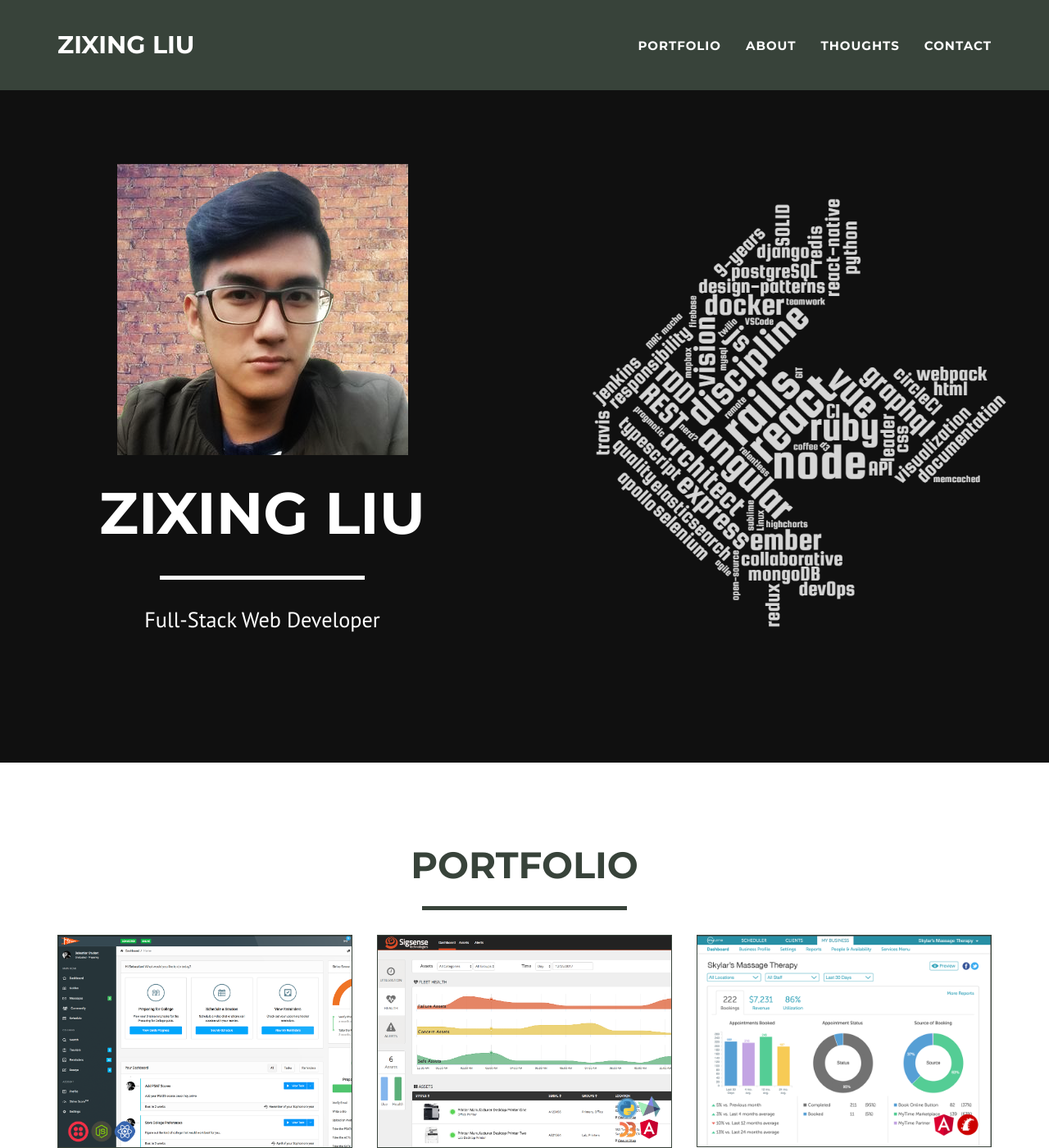
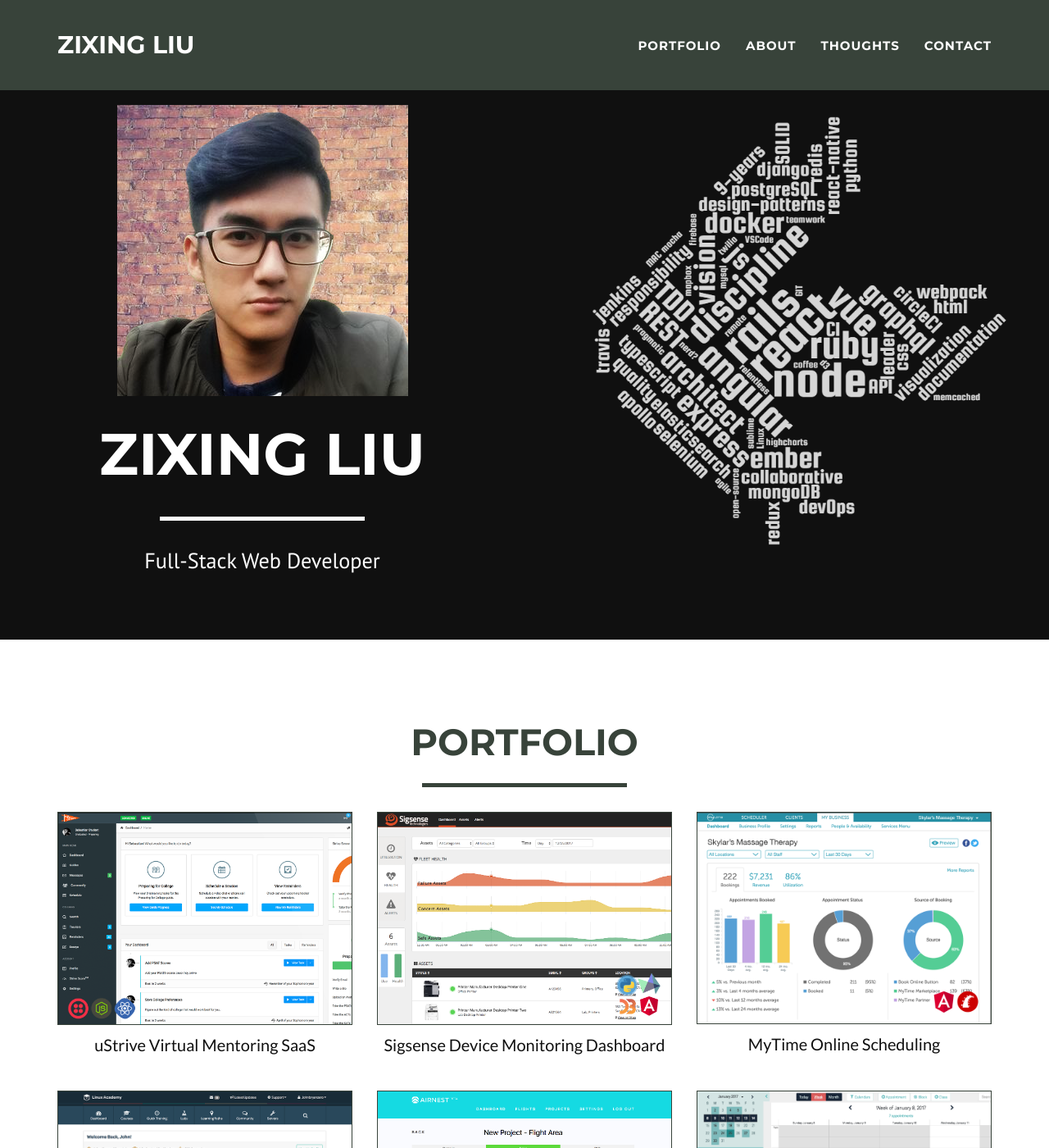
Before and after one commit to j-liu-dev/j-liu-dev.github.io, a Jekyll site: the page built from index.html, in a window 1280 px wide and 1400 px high. Shown: the whole window at 82% size. Built offline with Jekyll 4.4.1, drawn with Linux system fonts in a browser that asks for light colours.

Commit message:
header style - final

```diff
--- a/_includes/css/custom.css
+++ b/_includes/css/custom.css
@@ -32,6 +32,11 @@
 header > div.container-fluid > div > div > img.profile {
     width: 300px;
     border-radius: 150px;
+}
+
+header > div.container-fluid > .row {
+    display: flex;
+    align-items: center;
 }
 
 /* About */
--- a/_includes/header.html
+++ b/_includes/header.html
@@ -3,7 +3,7 @@
         <div class="container-fluid">
             <div class="row">
                 <div class="col-12 col-md-6">
-                    <img class="img-responsive" src="/img/profile.png" alt="">
+                    <img class="img-responsive" src="/img/profile.png" alt="" class="profile">
                     <div class="intro-text">
                         <span class="name">{{ site.title }}</span>
                         <hr class="star-light">
```
Also changed, not shown: _includes/css/main.css (+11 -6 lines).
